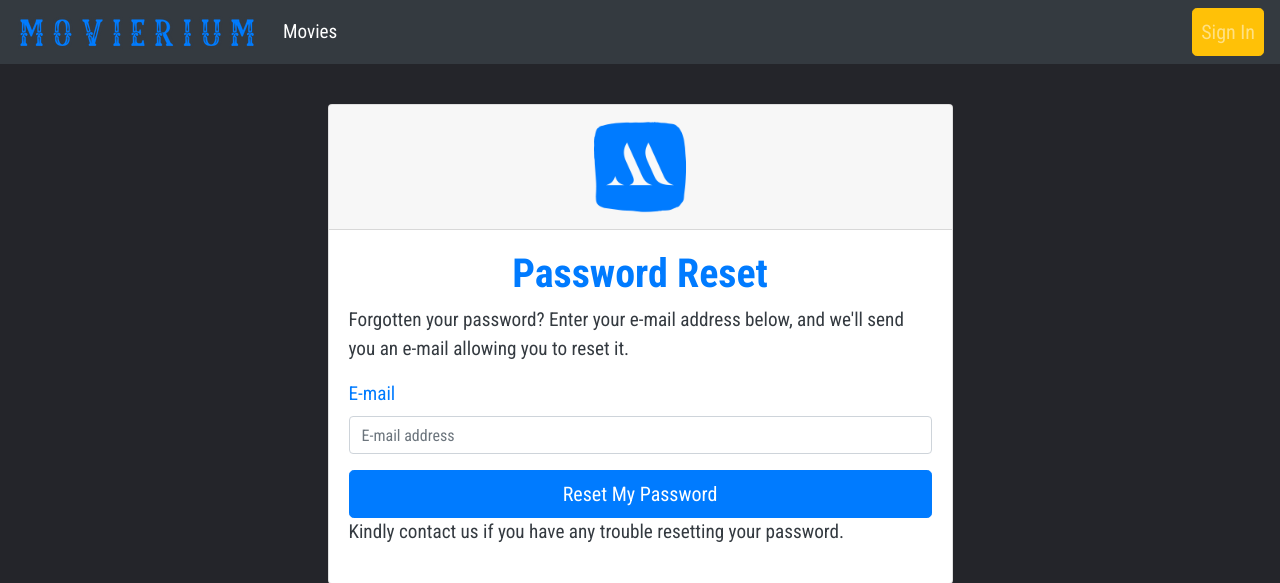
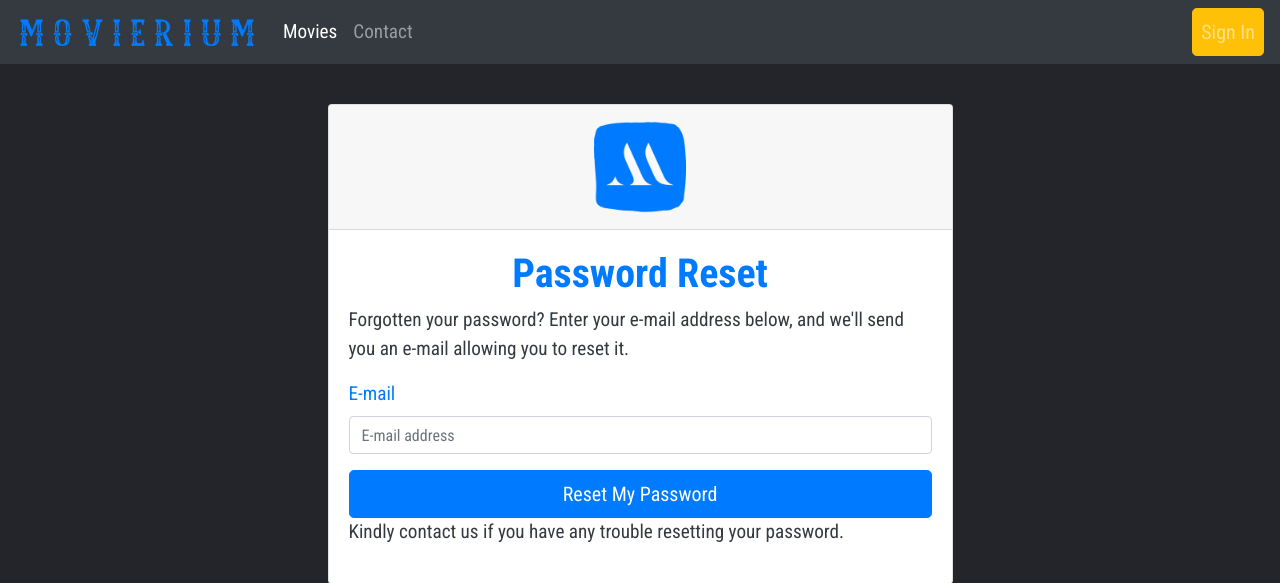
Before and after one commit to A3AJAGBE/Movie, a Django app: page /accounts/password/reset/ in a window 1280 px wide. Shown: the top 583 px of the page. Run offline with Django 3.2, Linux system fonts and the light colour scheme; some libraries are stand-ins or nearby versions.

Commit message:
Add contact url

```diff
--- a/templates/base.html
+++ b/templates/base.html
@@ -40,6 +40,7 @@
                 <div class="collapse navbar-collapse" id="navbarNavAltMarkup">
                     <div class="navbar-nav">
                         <a href="{% url 'movie' %}" class="nav-item nav-link active">Movies</a>
+                        <a href="{% url 'contact' %}" class="nav-item nav-link">Contact</a>
                     </div>
 
                     <div class="navbar-nav ml-auto">
```
